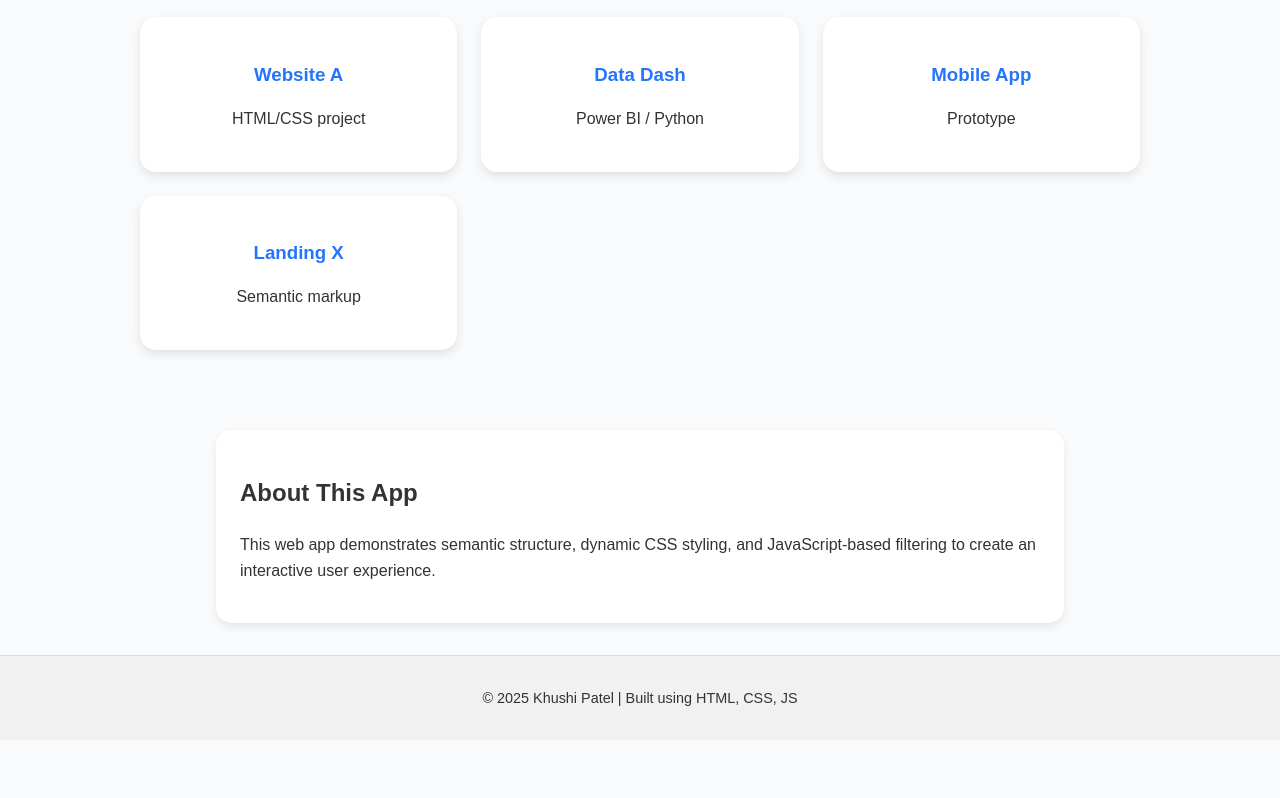
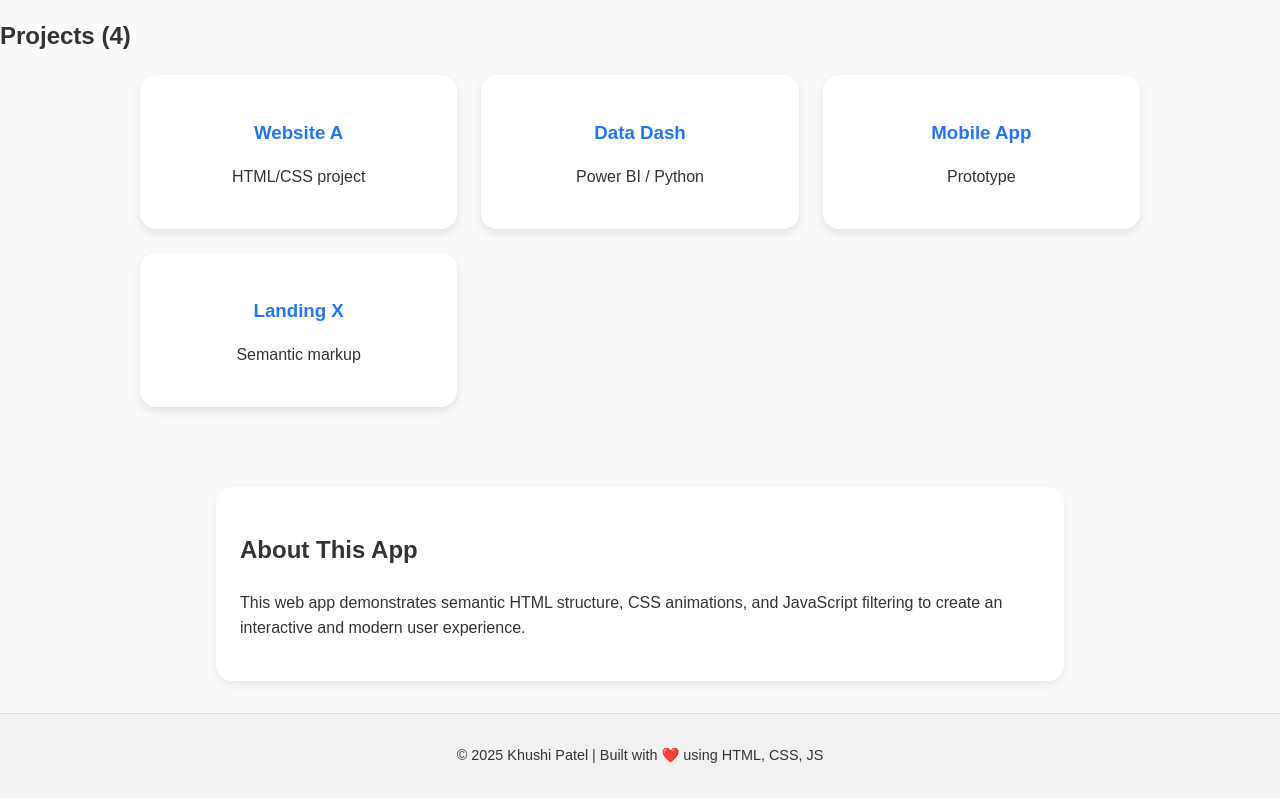
Before and after one commit to Kp7885/webapp-kp, a plain HTML site: page index.html in a window 1280 px wide. Shown: the part 398-1196 px from the top of the page. Before the commit the page ends 1138 px from the top, so only its background shows below. Drawn offline with Linux system fonts and the light colour scheme.

Commit message:
Update index.html

```diff
--- a/index.html
+++ b/index.html
@@ -8,14 +8,14 @@
 </head>
 <body>
   <header>
+    <h1>My Web App</h1>
+    <p class="subtitle">Semantic HTML + CSS + JavaScript Filter Demo</p>
     <nav>
-      <h1>My Web App</h1>
       <ul class="nav-links">
         <li><a href="#projects">Projects</a></li>
         <li><a href="#about">About</a></li>
       </ul>
     </nav>
-    <p class="subtitle">Semantic HTML + CSS + JavaScript Filter Demo</p>
   </header>
 
   <section class="controls">
@@ -54,11 +54,11 @@
 
   <aside id="about">
     <h2>About This App</h2>
-    <p>This web app demonstrates semantic structure, dynamic CSS styling, and JavaScript-based filtering to create an interactive user experience.</p>
+    <p>This web app demonstrates semantic HTML structure, CSS animations, and JavaScript filtering to create an interactive and modern user experience.</p>
   </aside>
 
   <footer>
-    <p>© <span id="year"></span> Khushi Patel | Built using HTML, CSS, JS</p>
+    <p>© <span id="year"></span> Khushi Patel | Built with ❤️ using HTML, CSS, JS</p>
   </footer>
 
   <script src="app.js"></script>
```
